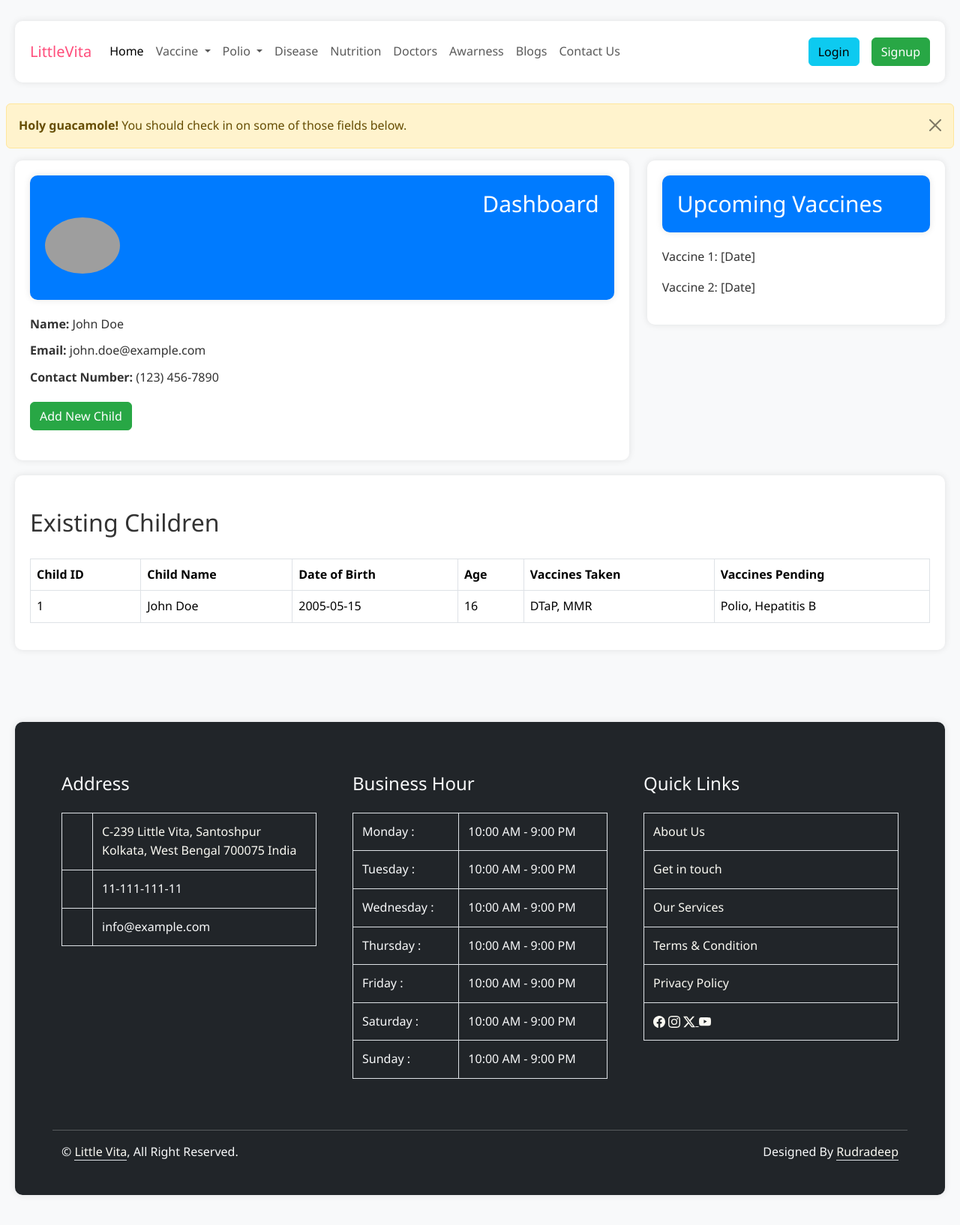
After one commit to Subhasree09/LittleVita, a Django app: template Base/templates/Base/dashboard.html in a window 1280 px wide. The commit adds this page. Shown: the whole page at 75% size. Run offline with Django 4.2, Linux system fonts and the light colour scheme; the template is opened without the code that fills it, so the values that code supplies are empty; grey boxes are pictures that could not be loaded.

Commit message:
Dashboard added

```diff
--- /dev/null
+++ b/Base/static/Base/css/dashboard.css
@@ -0,0 +1,125 @@
+body {
+    padding: 20px;
+    background-color: #f8f9fa;
+    font-family: 'Segoe UI', Tahoma, Geneva, Verdana, sans-serif;
+}
+
+.container-fluid {
+    background-color: #ffffff;
+    box-shadow: 0 0 10px rgba(0, 0, 0, 0.1);
+    border-radius: 10px;
+    padding: 20px;
+    margin-bottom: 20px;
+}
+
+.dashboard-header,
+.upcoming-vaccines-card {
+    background-color: #007bff;
+    /* Blue */
+    color: #ffffff;
+    padding: 20px;
+    border-radius: 10px;
+    margin-bottom: 20px;
+}
+
+.dashboard-title {
+    font-size: 30px;
+    margin-bottom: 0;
+}
+
+.dashboard-content,
+.upcoming-vaccines {
+    margin-top: 20px;
+}
+
+.dashboard-content {
+    margin-top: 20px;
+    margin-bottom: 20px;
+}
+
+.dashboard-content div {
+    margin-bottom: 10px;
+    /* Add margin between each user detail */
+}
+
+.dashboard-content button {
+    margin-top: 10px;
+    /* Add margin above the "Add Child" button */
+}
+
+.upcoming-vaccines-card {
+    background-color: #b4d8e8;
+    /* Powder Blue */
+    color: #000000;
+    padding: 20px;
+    border-radius: 10px;
+}
+
+@media (max-width: 768px) {
+    .container-fluid {
+        padding: 10px;
+    }
+
+    .dashboard-title {
+        font-size: 18px;
+    }
+}
+
+#childForm input {
+    margin-bottom: 15px;
+    padding: 10px;
+}
+
+.dashboard-header {
+    box-shadow: 0 0 10px rgba(0, 0, 0, 0.1);
+}
+
+.btn-primary {
+    background-color: #28a745;
+    /* Green */
+    border-color: #28a745;
+}
+
+.btn-primary:hover {
+    background-color: #218838;
+    border-color: #218838;
+}
+
+table {
+    width: 100%;
+    border-collapse: collapse;
+    margin-top: 20px;
+    margin-bottom: 20px;
+}
+
+th,
+td {
+    border: 1px solid #dee2e6;
+    padding: 12px;
+    text-align: left;
+}
+
+th {
+    background-color: #007bff;
+    color: #ffffff;
+}
+
+.modal-content {
+    border-radius: 10px;
+}
+
+.modal-header {
+    background-color: #007bff;
+    color: #ffffff;
+    border-radius: 10px 10px 0 0;
+}
+
+.modal-body {
+    padding: 20px;
+}
+
+.user-image {
+    border-radius: 50%;
+    max-width: 100px;
+    margin-bottom: 15px;
+}
--- /dev/null
+++ b/Base/static/Base/js/dashboard.js
@@ -0,0 +1,12 @@
+document.getElementById('childForm').addEventListener('submit', function (event) {
+    event.preventDefault();
+    // // var childId = document.getElementById('childId').value;
+    var childName = document.getElementById('childName').value;
+    var dob = document.getElementById('dob').value;
+    var childAge = document.getElementById('childage').value;
+    // console.log('Child ID:', childId);
+    console.log('Child Name:', childName);
+    console.log('Date of Birth:', dob);
+    console.log('ChildAge:', childAge);
+    $('#addChildModal').modal('hide');
+});
--- /dev/null
+++ b/Base/templates/Base/dashboard.html
@@ -0,0 +1,107 @@
+{% extends "Base/base.html" %}
+{% load static %}
+
+{% block title %}
+
+{% endblock title %}
+
+{% block css %}
+    <link rel="stylesheet" href={% static "Base/css/dashboard.css" %}>
+{% endblock css %}
+
+{% block body %}
+
+<div class="row">
+    <div class="alert alert-warning alert-dismissible fade show" role="alert">
+        <strong>Holy guacamole!</strong> You should check in on some of those fields below.
+        <button type="button" class="btn-close" data-bs-dismiss="alert" aria-label="Close"></button>
+    </div>
+    <div class="col-lg-8">
+        <div class="container-fluid">
+            <div class="dashboard-header">
+                <h1 class="dashboard-title text-end">Dashboard</h1>
+                <img src="Windows-10-user-icon-big.png" alt="User Image" class="user-image">
+            </div>
+            <div class="dashboard-content">
+                <div><strong>Name:</strong> John Doe</div>
+                <div><strong>Email:</strong> john.doe@example.com</div>
+                <div><strong>Contact Number:</strong> (123) 456-7890</div>
+                <button class="btn btn-primary" data-bs-toggle="modal" data-bs-target="#addChildModal">Add New
+                    Child</button>
+            </div>
+        </div>
+    </div>
+
+    <div class="col-lg-4">
+        <div class="container-fluid">
+            <div class="dashboard-header">
+                <h1 class="dashboard-title">Upcoming Vaccines</h1>
+            </div>
+            <div class="upcoming-vaccines">
+                <p>Vaccine 1: [Date]</p>
+                <p>Vaccine 2: [Date]</p>
+            </div>
+        </div>
+    </div>
+</div>
+
+<div class="container-fluid">
+    <div class="row">
+        <div class="col-lg-12 mt-4">
+            <h2>Existing Children</h2>
+            <div class="table-responsive">
+                <table class="table">
+                    <thead>
+                        <tr>
+                            <th>Child ID</th>
+                            <th>Child Name</th>
+                            <th>Date of Birth</th>
+                            <th>Age</th> <!-- Add Age column here -->
+                            <th>Vaccines Taken</th>
+                            <th>Vaccines Pending</th>
+                        </tr>
+                    </thead>
+                    <tbody>
+                        <tr>
+                            <td>1</td>
+                            <td>John Doe</td>
+                            <td>2005-05-15</td>
+                            <td>16</td> <!-- Add Age value here -->
+                            <td>DTaP, MMR</td>
+                            <td>Polio, Hepatitis B</td>
+                        </tr>
+                        <!-- Add more rows as needed -->
+                    </tbody>
+                </table>
+            </div>
+        </div>
+    </div>
+</div>
+
+<div class="modal fade" id="addChildModal" tabindex="-1" aria-labelledby="addChildModalLabel" aria-hidden="true">
+    <div class="modal-dialog">
+        <div class="modal-content">
+            <div class="modal-header">
+                <h5 class="modal-title" id="addChildModalLabel">Add Child Details</h5>
+                <button type="button" class="btn-close" data-bs-dismiss="modal" aria-label="Close"></button>
+            </div>
+            <div class="modal-body">
+                <form id="childForm">
+                    <!-- <input type="text" id="childId" class="form-control" placeholder="Child ID"> -->
+                    <input type="text" id="childName" class="form-control" placeholder="Child Name" required>
+                    <input type="text" id="childage" class="form-control" placeholder="Age" required>
+                    <input type="date" id="dob" class="form-control" placeholder="Date of Birth" required>
+                    <button type="submit" class="btn btn-primary mt-3">Submit</button>
+                </form>
+            </div>
+        </div>
+    </div>
+</div>
+
+{% include "Base/footer.html" %}
+{% endblock body %}
+
+{% block js %}
+<script src="https://cdnjs.cloudflare.com/ajax/libs/jquery/3.6.1/jquery.min.js" integrity="sha512-aVKKRRi/Q/YV+4mjoKBsE4x3H+BkegoM/em46NNlCqNTmUYADjBbeNefNxYV7giUp0VxICtqdrbqU7iVaeZNXA==" crossorigin="anonymous" referrerpolicy="no-referrer"></script>
+<script src={% static "Base/js/dashboard.js" %}></script>
+{% endblock js %}
--- a/Base/templates/Base/footer.html
+++ b/Base/templates/Base/footer.html
@@ -138,7 +138,7 @@
                       </div>
                       <div class="col-md-6 text-center text-md-end mb-4">
                           Designed By <a class="border-bottom"
-                              style="text-decoration: none; color: #faf9f2;">Soham</a>
+                              style="text-decoration: none; color: #faf9f2;">Rudradeep</a>
                       </div>
                   </div>
               </div>
```
